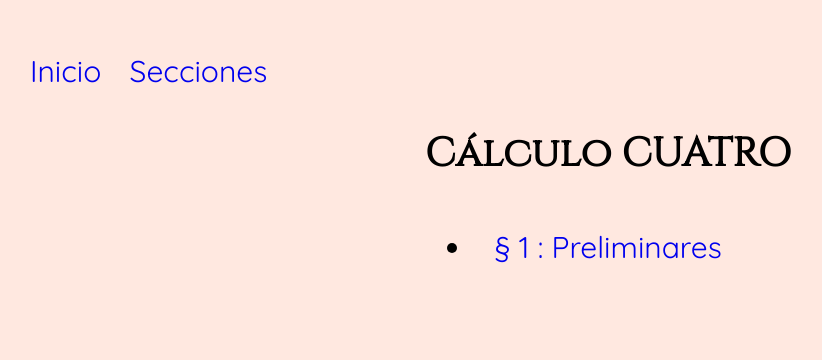
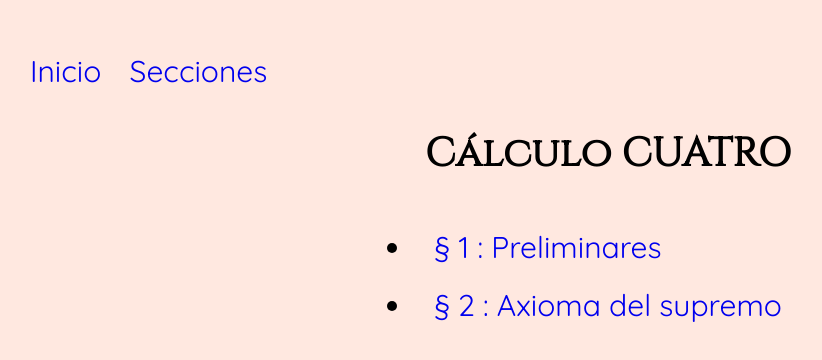
Before and after one commit to tfrancisco-ciencias/CalculoUNO, a plain HTML site: page Secciones.html in a window 1280 px wide. Shown: the whole page, without its empty margins (32-854 px from the left). Drawn offline with nearby package versions, Linux system fonts and the light colour scheme; a web font is replaced by a local one.

Commit message:
Added sec2 link

```diff
--- a/Secciones.html
+++ b/Secciones.html
@@ -41,7 +41,7 @@
     <div class="secciones-main">
       <ul>
         <li >   <a href="Secciones/S1.html">   § 1 : Preliminares  </a> </li>
-
+        <li >   <a href="Secciones/S1.html">   § 2 : Axioma del supremo  </a> </li>
       </ul>
     </div>
 </body>
```
